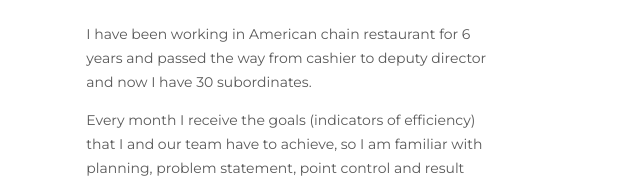
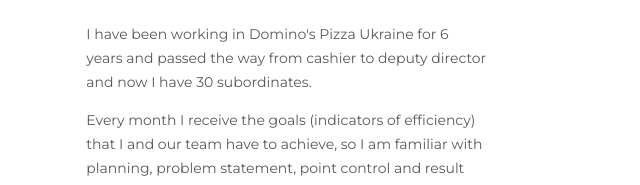
Before and after one commit to walent1n/Resume, a plain HTML site: page CV/index.html in a window 1280 px wide. Shown: the part 208-393 px from the top of the page, 507-1147 px from the left. Drawn offline with Linux system fonts and the light colour scheme.

Commit message:
Added company name
Added company name

```diff
--- a/CV/index.html
+++ b/CV/index.html
@@ -19,7 +19,7 @@
         <div class="about">
            <h2 class="title">Project Manager</h2>
            <H1 class="about-name">Valentyn Hordiienko</H1>
-            <p class="about-description">I have been working in American chain restaurant for 6 years and passed the way from cashier to deputy director and now I have 30 subordinates.
+            <p class="about-description">I have been working in Domino's Pizza Ukraine for 6 years and passed the way from cashier to deputy director and now I have 30 subordinates.
                <p class="about-description">Every month I receive the goals (indicators of efficiency) that I and our team have to achieve, so I am familiar with planning, problem statement, point control and result analysis.</p>
                  </p>
 
```
